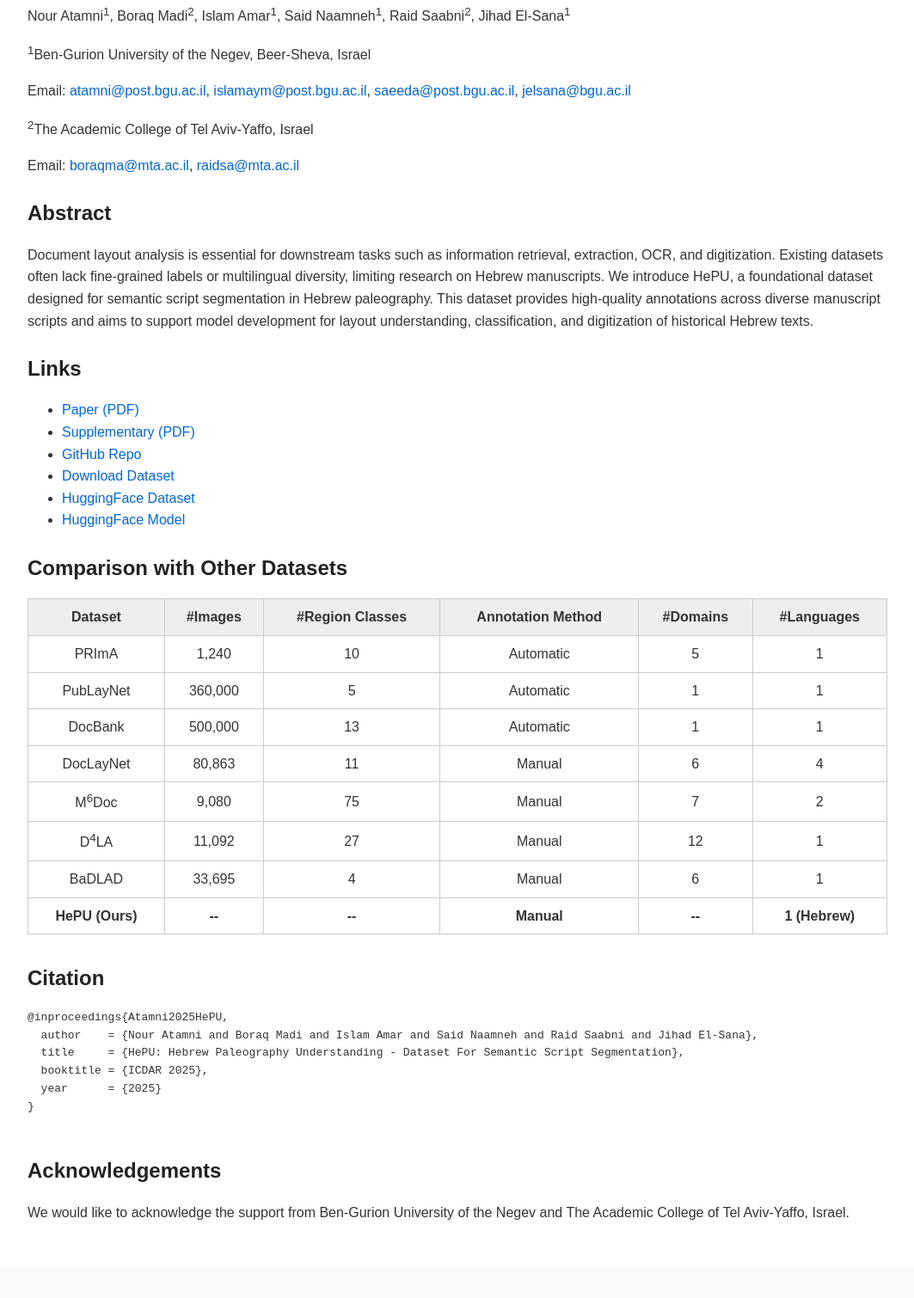
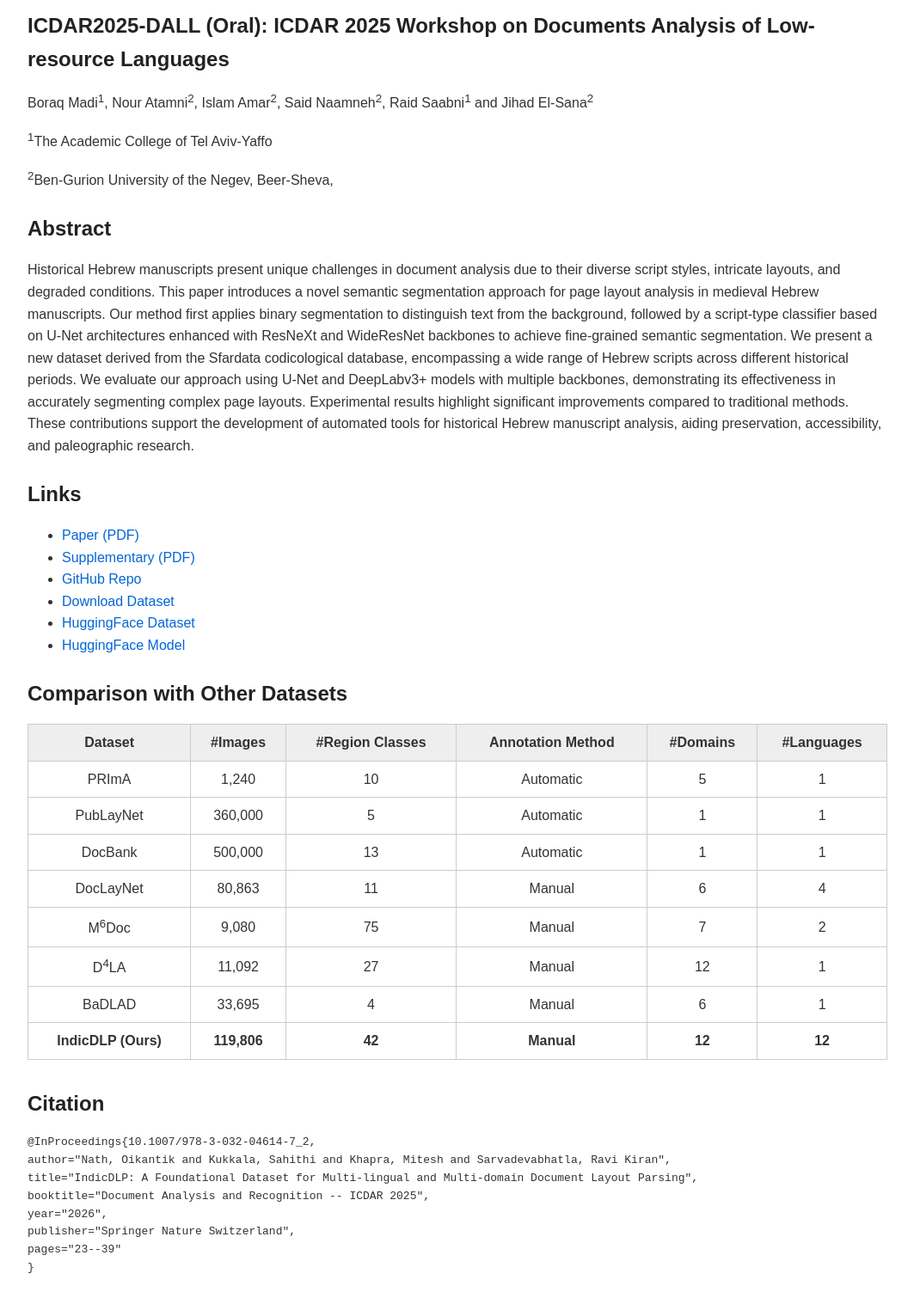
Before and after one commit to HEPU-research/HEPU-research.github.io, a plain HTML site: page index.html in a window 1280 px wide. Shown: the part 171-1681 px from the top of the page at 86% size, without its empty margins (108-1171 px from the left). Before the commit the page ends 1642 px from the top, so only its background shows below. Drawn offline with Linux system fonts and the light colour scheme.

Commit message:
Update index.html

```diff
--- a/index.html
+++ b/index.html
@@ -3,7 +3,7 @@
 <head>
     <meta charset="UTF-8">
     <meta name="viewport" content="width=device-width, initial-scale=1.0">
-    <title>HePU: Hebrew Paleography Understanding - Dataset For Semantic Script Segmentation</title>
+    <title>HePU: A Foundational Dataset</title>
     <style>
         body {
             font-family: Arial, sans-serif;
@@ -61,33 +61,32 @@
 </head>
 <body>
     <div class="container">
-        <h1>HePU: Hebrew Paleography Understanding<br>Dataset For Semantic Script Segmentation</h1>
+        <h1>HePU: Hebrew Paleography Understanding Dataset For Semantic Script Segmentation</h1>
+        <h2>ICDAR2025-DALL (Oral): ICDAR 2025 Workshop on Documents Analysis of Low-resource Languages</h2>
 
         <div class="authors">
             <p>
-                Nour Atamni<sup>1</sup>, Boraq Madi<sup>2</sup>, Islam Amar<sup>1</sup>, Said Naamneh<sup>1</sup>, Raid Saabni<sup>2</sup>, Jihad El-Sana<sup>1</sup>
+               Boraq Madi<sup>1</sup>, Nour Atamni<sup>2</sup>, Islam Amar<sup>2</sup>, Said Naamneh<sup>2</sup>, Raid Saabni<sup>1</sup> and Jihad El-Sana<sup>2</sup>
             </p>
         </div>
         <div class="affiliations">
-            <p><sup>1</sup>Ben-Gurion University of the Negev, Beer-Sheva, Israel</p>
-            <p>Email: <a href="mailto:atamni@post.bgu.ac.il">atamni@post.bgu.ac.il</a>, <a href="mailto:islamaym@post.bgu.ac.il">islamaym@post.bgu.ac.il</a>, <a href="mailto:saeeda@post.bgu.ac.il">saeeda@post.bgu.ac.il</a>, <a href="mailto:jelsana@bgu.ac.il">jelsana@bgu.ac.il</a></p>
-            <p><sup>2</sup>The Academic College of Tel Aviv-Yaffo, Israel</p>
-            <p>Email: <a href="mailto:boraqma@mta.ac.il">boraqma@mta.ac.il</a>, <a href="mailto:raidsa@mta.ac.il">raidsa@mta.ac.il</a></p>
+            <p><sup>1</sup>The Academic College of Tel Aviv-Yaffo</p>
+            <p><sup>2</sup>Ben-Gurion University of the Negev, Beer-Sheva,</p>
         </div>
 
         <h2>Abstract</h2>
         <p>
-            Document layout analysis is essential for downstream tasks such as information retrieval, extraction, OCR, and digitization. Existing datasets often lack fine-grained labels or multilingual diversity, limiting research on Hebrew manuscripts. We introduce HePU, a foundational dataset designed for semantic script segmentation in Hebrew paleography. This dataset provides high-quality annotations across diverse manuscript scripts and aims to support model development for layout understanding, classification, and digitization of historical Hebrew texts.
+            Historical Hebrew manuscripts present unique challenges in document analysis due to their diverse script styles, intricate layouts, and degraded conditions. This paper introduces a novel semantic segmentation approach for page layout analysis in medieval Hebrew manuscripts. Our method first applies binary segmentation to distinguish text from the background, followed by a script-type classifier based on U-Net architectures enhanced with ResNeXt and WideResNet backbones to achieve fine-grained semantic segmentation. We present a new dataset derived from the Sfardata codicological database, encompassing a wide range of Hebrew scripts across different historical periods. We evaluate our approach using U-Net and DeepLabv3+ models with multiple backbones, demonstrating its effectiveness in accurately segmenting complex page layouts. Experimental results highlight significant improvements compared to traditional methods. These contributions support the development of automated tools for historical Hebrew manuscript analysis, aiding preservation, accessibility, and paleographic research.
         </p>
 
         <h2>Links</h2>
         <ul>
-            <li><a href="#" target="_blank">Paper (PDF)</a></li>
-            <li><a href="#" target="_blank">Supplementary (PDF)</a></li>
-            <li><a href="#" target="_blank">GitHub Repo</a></li>
-            <li><a href="#" target="_blank">Download Dataset</a></li>
-            <li><a href="#" target="_blank">HuggingFace Dataset</a></li>
-            <li><a href="#" target="_blank">HuggingFace Model</a></li>
+            <li><a href="https://link.springer.com/chapter/10.1007/978-3-032-04614-7_2#citeas" target="_blank">Paper (PDF)</a></li>
+            <li><a href="https://github.com/IndicDLP/IndicDLP.github.io/blob/main/supplementary.pdf" target="_blank">Supplementary (PDF)</a></li>
+            <li><a href="https://github.com/IndicDLP/IndicDLP" target="_blank">GitHub Repo</a></li>
+            <li><a href="https://aikosh.indiaai.gov.in/home/datasets/details/indicdlp.html" target="_blank">Download Dataset</a></li>
+            <li><a href="https://huggingface.co/datasets/IndicDLP/IndicDLP-dataset" target="_blank">HuggingFace Dataset</a></li>
+            <li><a href="https://huggingface.co/IndicDLP/IndicDLP-model" target="_blank">HuggingFace Model</a></li>
         </ul>
 
         <h2>Comparison with Other Datasets</h2>
@@ -125,24 +124,26 @@
                     <td>BaDLAD</td><td>33,695</td><td>4</td><td>Manual</td><td>6</td><td>1</td>
                 </tr>
                 <tr>
-                    <td><strong>HePU (Ours)</strong></td><td><strong>--</strong></td><td><strong>--</strong></td><td><strong>Manual</strong></td><td><strong>--</strong></td><td><strong>1 (Hebrew)</strong></td>
+                    <td><strong>IndicDLP (Ours)</strong></td><td><strong>119,806</strong></td><td><strong>42</strong></td><td><strong>Manual</strong></td><td><strong>12</strong></td><td><strong>12</strong></td>
                 </tr>
             </tbody>
         </table>
 
         <h2>Citation</h2>
         <pre>
-@inproceedings{Atamni2025HePU,
-  author    = {Nour Atamni and Boraq Madi and Islam Amar and Said Naamneh and Raid Saabni and Jihad El-Sana},
-  title     = {HePU: Hebrew Paleography Understanding - Dataset For Semantic Script Segmentation},
-  booktitle = {ICDAR 2025},
-  year      = {2025}
+@InProceedings{10.1007/978-3-032-04614-7_2,
+author="Nath, Oikantik and Kukkala, Sahithi and Khapra, Mitesh and Sarvadevabhatla, Ravi Kiran",
+title="IndicDLP: A Foundational Dataset for Multi-lingual and Multi-domain Document Layout Parsing",
+booktitle="Document Analysis and Recognition -- ICDAR 2025",
+year="2026",
+publisher="Springer Nature Switzerland",
+pages="23--39"
 }
         </pre>
 
         <h2>Acknowledgements</h2>
         <p>
-            We would like to acknowledge the support from Ben-Gurion University of the Negev and The Academic College of Tel Aviv-Yaffo, Israel.
+            We would like to acknowledge the support from Indian Institute of Technology, Madras, India and International Institute of Information Technology Hyderabad, India.
         </p>
     </div>
 </body>
```
